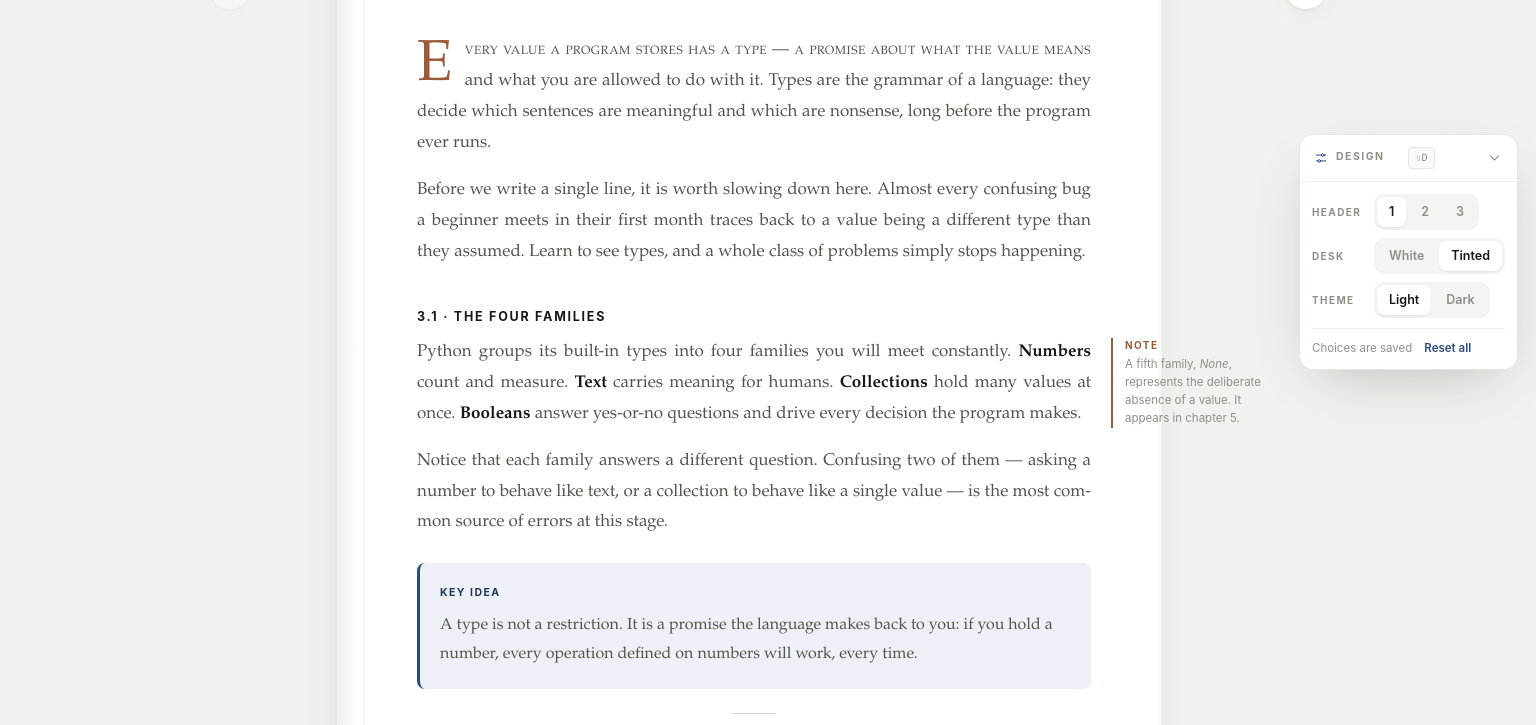
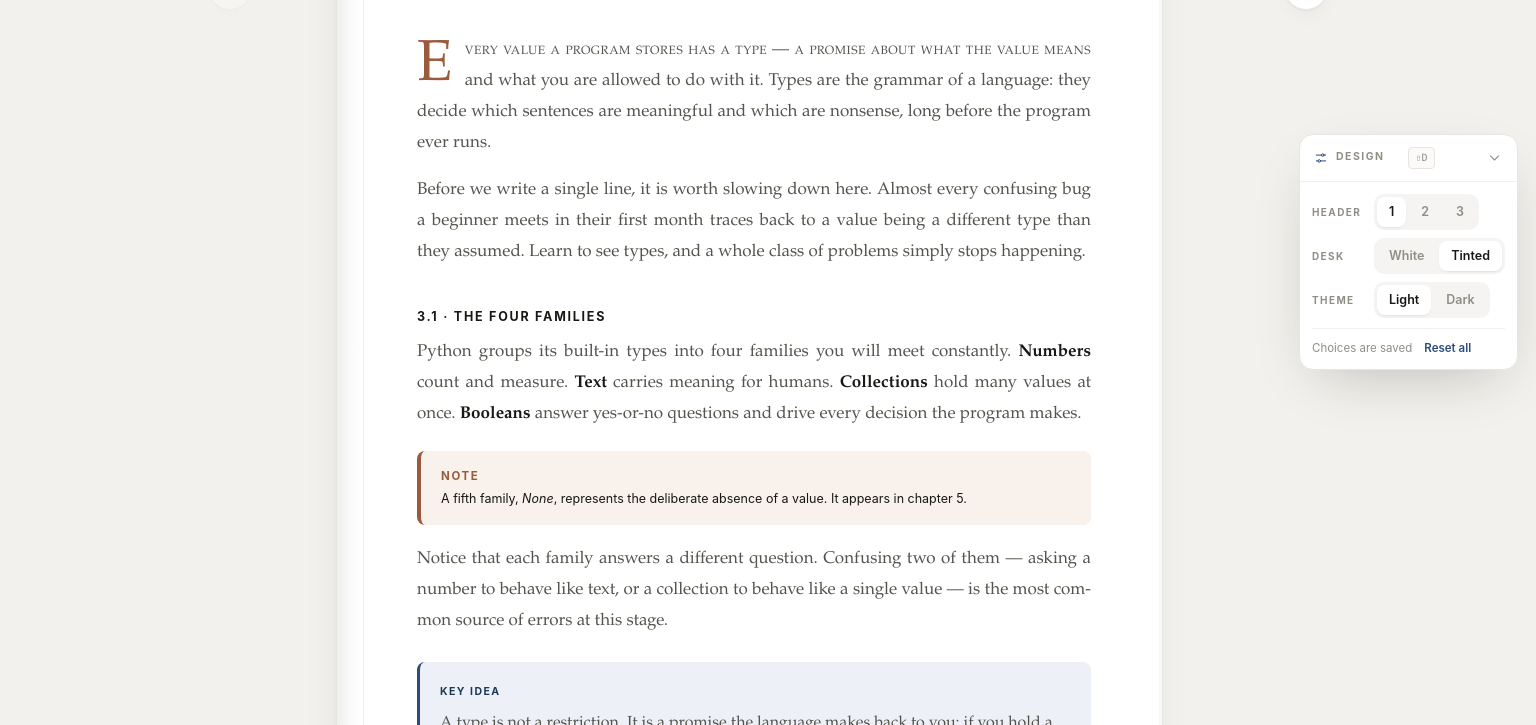
Before and after one commit to sajanTomar/skillbook, a website: page reader.html in a window 1536 px wide. Shown: the part 412-1137 px from the top of the page. Drawn offline with Linux system fonts and the light colour scheme.

Commit message:
fix: keep margin notes inline inside paper sheet on all screen sizes

```diff
--- a/css/book.css
+++ b/css/book.css
@@ -205,41 +205,27 @@
 /* A note inside the book sheet */
 .has-note{ position: relative; }
 .margin-note{
-  margin: var(--sp-4) 0;
-  padding: var(--sp-3) var(--sp-4);
-  border-left: 3px solid var(--clay);
+  margin: var(--sp-5) 0;
+  padding: var(--sp-4) var(--sp-5);
+  border-left: 4px solid var(--clay);
   background: var(--clay-surface);
   border-radius: var(--r-sm);
   font-family: var(--font-sans);
-  font-size: var(--fs-xs);
-  line-height: 1.55;
-  color: var(--ink-2);
+  font-size: var(--fs-sm);
+  line-height: var(--lh-normal);
+  color: var(--ink);
   width: auto;
   position: static;
+  box-sizing: border-box;
 }
 .margin-note b{
   display: block;
-  margin-bottom: 3px;
-  font-size: 10px;
+  margin-bottom: var(--sp-1);
+  font-size: var(--fs-xs);
   font-weight: var(--fw-bold);
   letter-spacing: var(--ls-caps);
   text-transform: uppercase;
   color: var(--clay);
-}
-
-@media (min-width: 1400px){
-  .margin-note{
-    position: absolute;
-    left: calc(100% + var(--sp-5));
-    top: 0;
-    width: 160px;
-    margin: 0;
-    padding: 0 0 0 var(--sp-3);
-    border-left: 2px solid var(--clay);
-    background: transparent;
-    border-radius: 0;
-    color: var(--ink-3);
-  }
 }
 
 
```
